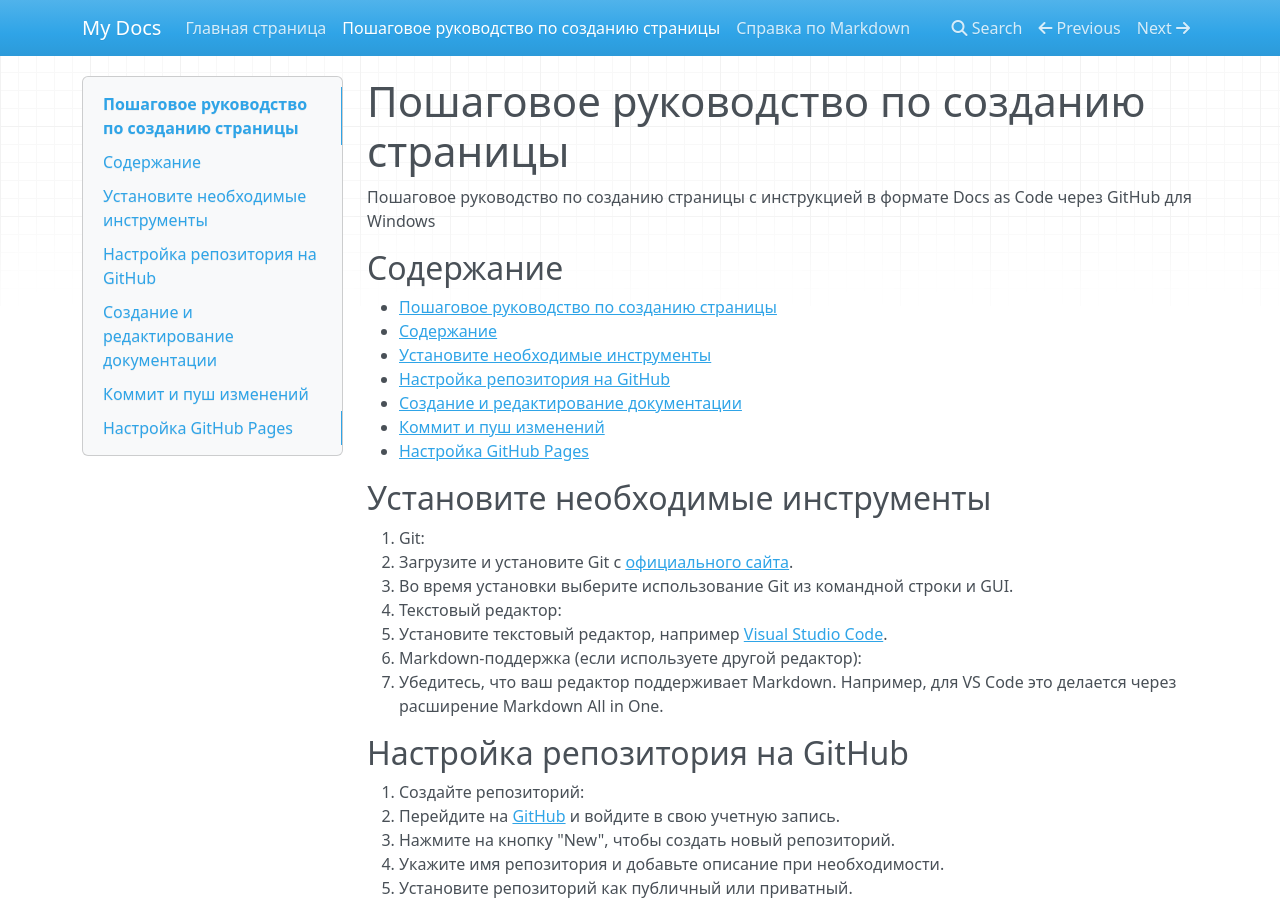
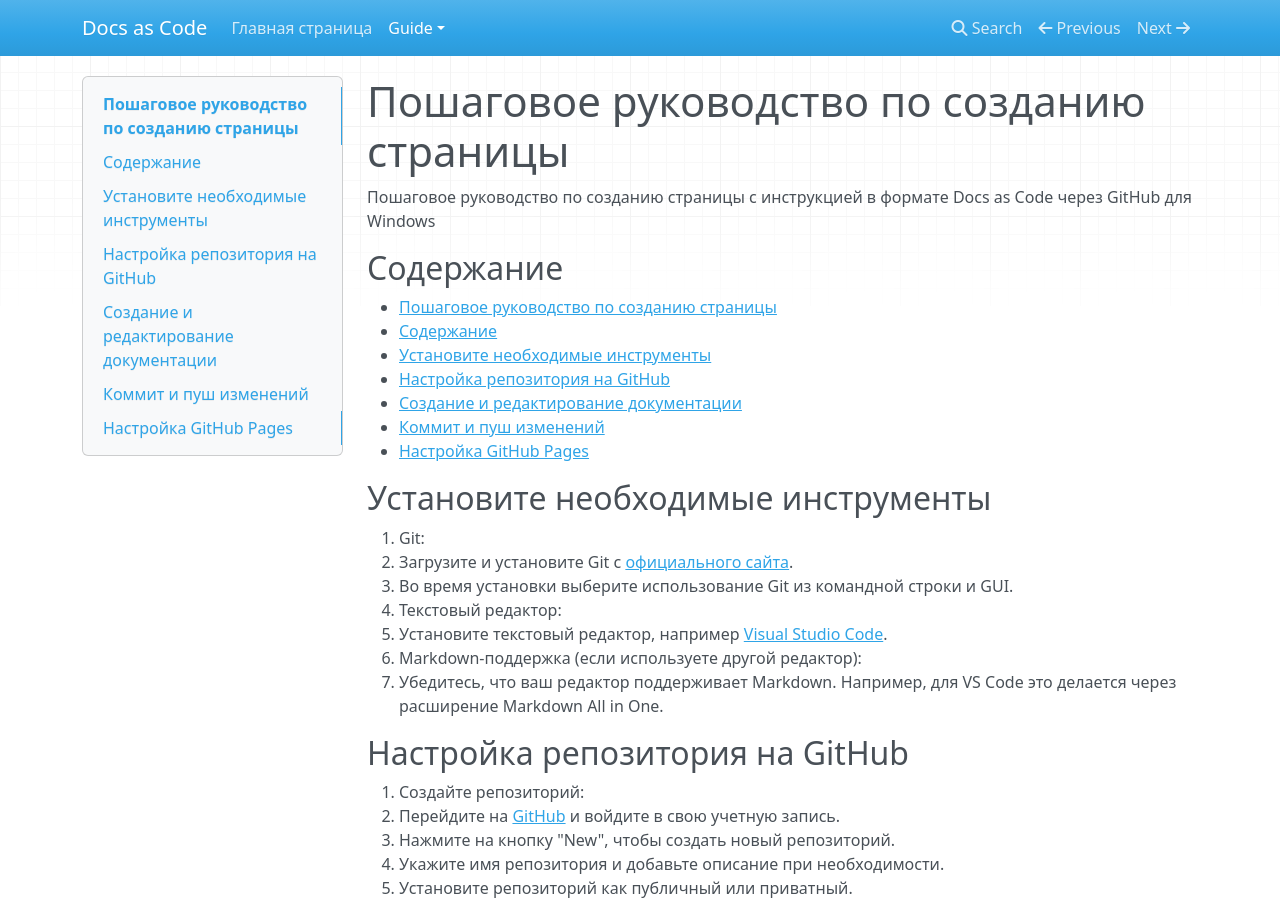
Before and after one commit to janemedn/Docs-as-Code, an MkDocs documentation site: the page built from docs/guide/creatingnewpage.md, in a window 1280 px wide and 900 px high. Built offline with MkDocs 1.6.1, drawn with Linux system fonts in a browser that asks for light colours; nearby versions of some CDN libraries; part of the change alters nothing that is shown.

Commit message:
guide added

```diff
--- a/mkdocs.yml
+++ b/mkdocs.yml
@@ -1 +1,6 @@
-site_name: My Docs
+site_name: Docs as Code
+nav:
+- Главная страница: index.md
+- Guide:
+  - Пошаговое руководство по созданию страницы: guide/creatingnewpage.md
+  - Справка по Markdown: guide/markdownref.md
```
Also changed, not shown: docs/guide/creatingnewpage.md (renamed from docs/creatingnewpage.md), docs/guide/markdownref.md (renamed from docs/markdownref.md).
